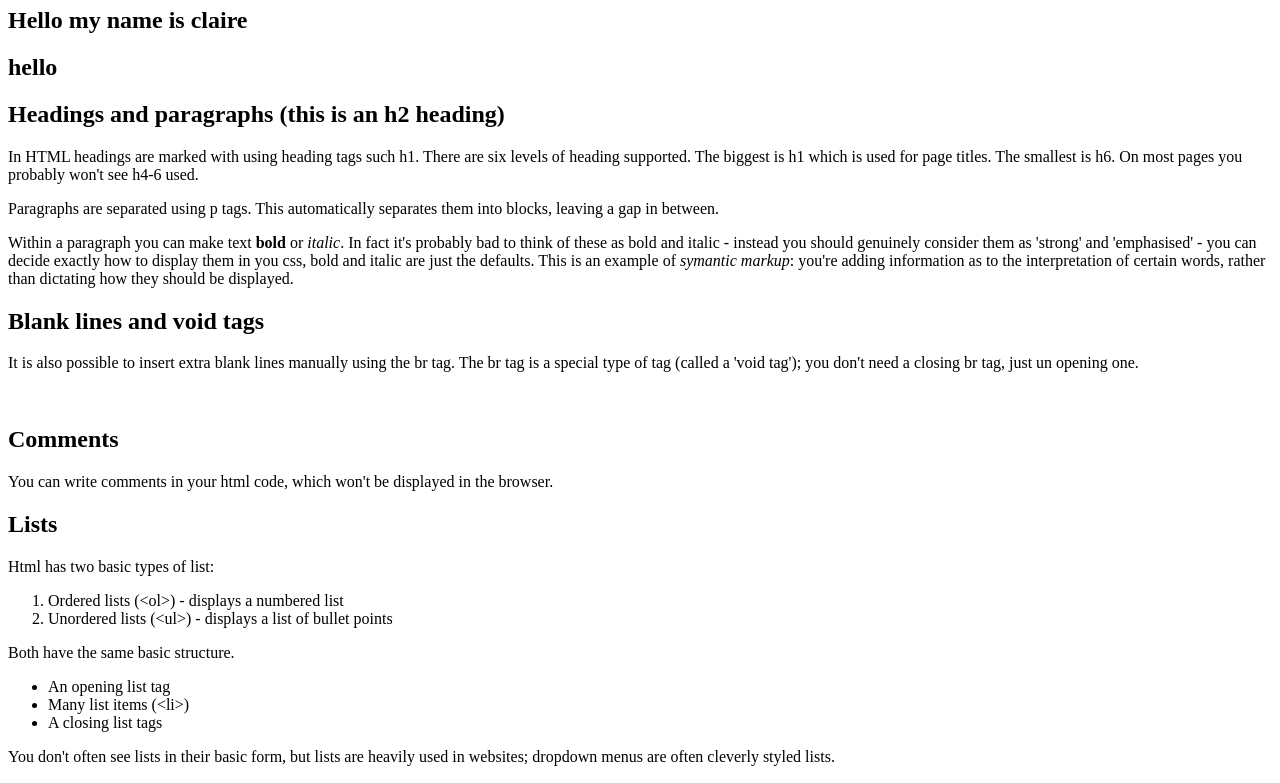
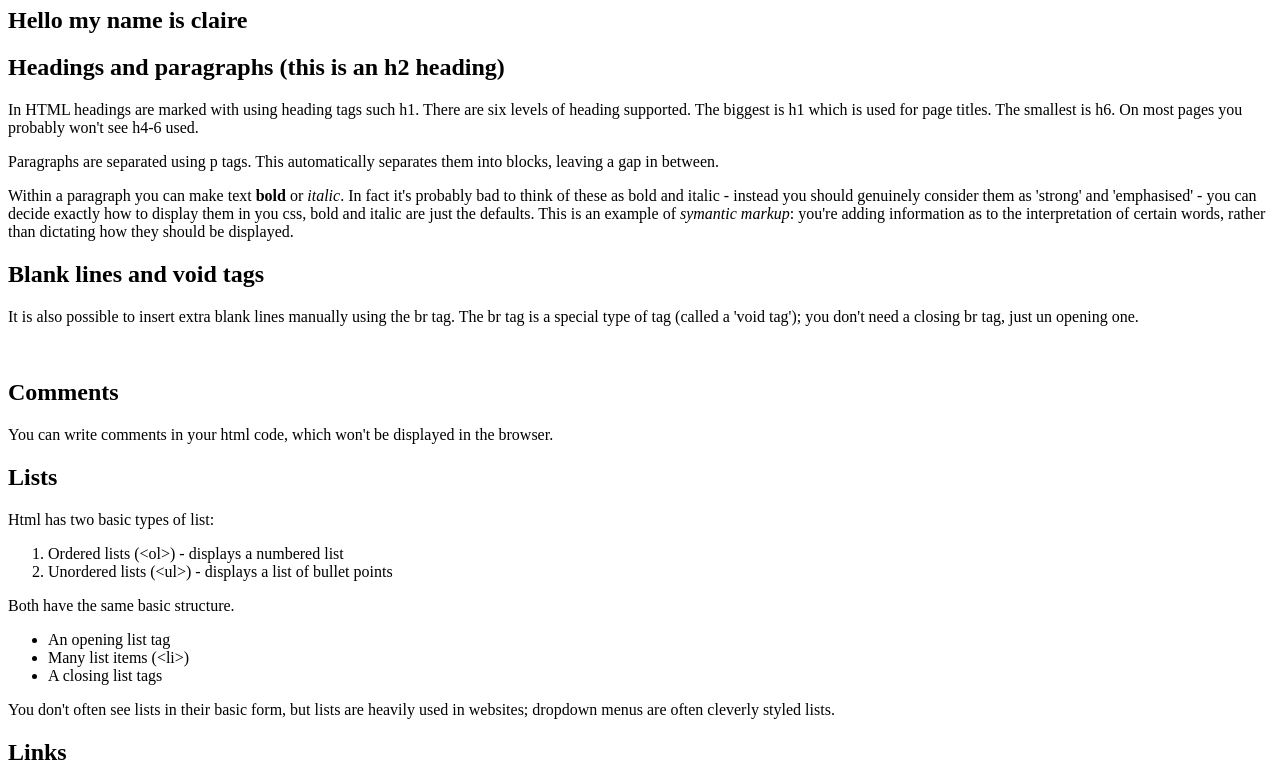
Before and after one commit to clairedansie/codefirst-git-demo, a plain HTML site: page example.html in a window 1280 px wide. Shown: the part 73-856 px from the top of the page. Drawn offline with Linux system fonts and the light colour scheme.

Commit message:
Revert "Update example.html"
This reverts commit cb029deb54451cfe37515435a3a754159c303973.

```diff
--- a/example.html
+++ b/example.html
@@ -8,7 +8,6 @@
 
   <h1>An example of some html</h1>
   <h2> Hello my name is <strong> claire </strong> </h2>
-  <h2> hello </h2>
 
   <h2>Headings and paragraphs (this is an h2 heading)</h2>
 
```
